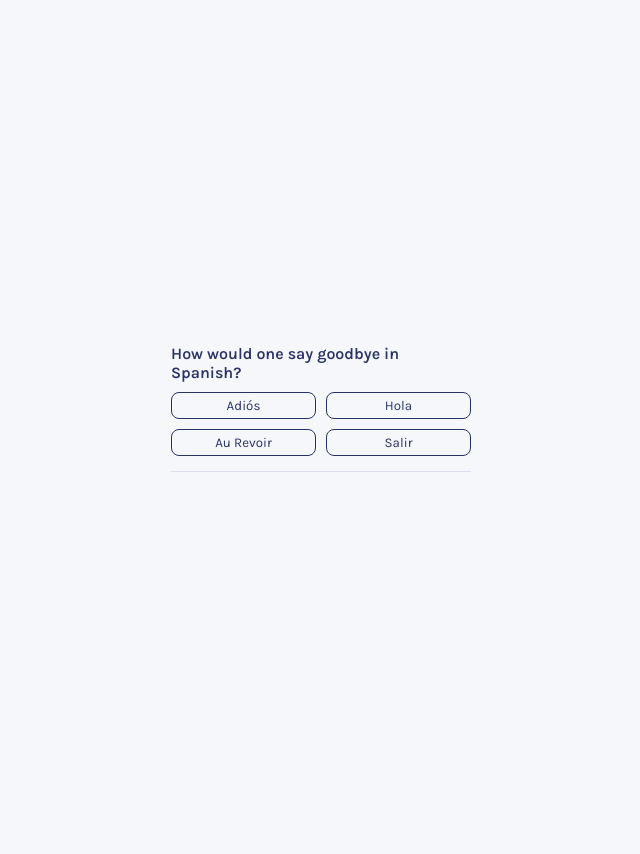
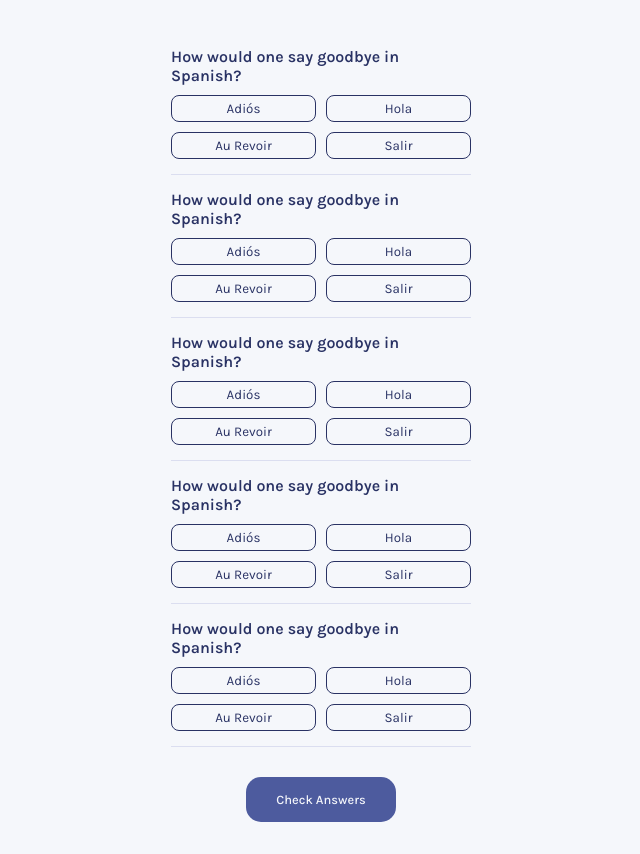
Before and after one commit to AMOB-Kahuna/quizzical, a React (Vite) app: page / in a window 1280 px wide. Both pictures are taken after a click on the button "Start Quiz". Shown: the whole page, without its empty margins (319-959 px from the left). Before the commit the page ends 800 px from the top, so only its background shows below. Built offline with nearby package versions, Linux system fonts and the light colour scheme.

Commit message:
Create the Question component which takes question and array of options props to dynamically render questions and their options

```diff
--- a/src/App.jsx
+++ b/src/App.jsx
@@ -1,6 +1,7 @@
 import { useState } from 'react'
 import './App.css'
 import Home from './Home'
+import Question from './Question'
 
 function App() {
 
@@ -15,15 +16,32 @@ function App() {
       {
         quizStarted ?
           <main>
-            <section className='question-container'>
-              <p className='question'>How would one say goodbye in Spanish?</p>
-              <div className="options-container">
-                <button className='option'>Adiós</button>
-                <button className='option'>Hola</button>
-                <button className='option'>Au Revoir</button>
-                <button className='option'>Salir</button>
-              </div>
-            </section>
+            <Question
+              question="How would one say goodbye in Spanish?"
+              options={['Adiós', 'Hola', 'Au Revoir', 'Salir']}
+            />
+
+            <Question
+              question="How would one say goodbye in Spanish?"
+              options={['Adiós', 'Hola', 'Au Revoir', 'Salir']}
+            />
+
+            <Question
+              question="How would one say goodbye in Spanish?"
+              options={['Adiós', 'Hola', 'Au Revoir', 'Salir']}
+            />
+
+            <Question
+              question="How would one say goodbye in Spanish?"
+              options={['Adiós', 'Hola', 'Au Revoir', 'Salir']}
+            />
+
+            <Question
+              question="How would one say goodbye in Spanish?"
+              options={['Adiós', 'Hola', 'Au Revoir', 'Salir']}
+            />
+
+            <button className="btn check-btn">Check Answers</button>
           </main> :
             <Home onClick={startQuiz} />
         }
--- a/src/Home.jsx
+++ b/src/Home.jsx
@@ -2,7 +2,7 @@ export default function Home(props) {
     return (
         <div className='landing'>
             <h1>Quizzical</h1>
-            <button onClick={props.onClick}>Start Quiz</button>
+            <button className="btn start-btn" onClick={props.onClick}>Start Quiz</button>
       </div>
     )
 }
--- /dev/null
+++ b/src/Question.jsx
@@ -0,0 +1,12 @@
+export default function Question(props) {
+    return (
+        <section className='question-container'>
+            <p className='question'>{props.question}</p>
+            <div className="options-container">
+                {props.options.map(option => (
+                    <button className='option' key={option}>{option}</button>
+                ))}
+            </div>
+        </section>
+    )
+}
--- a/src/index.css
+++ b/src/index.css
@@ -13,6 +13,15 @@ body {
   justify-content: center;
 }
 
+.btn {
+  background-color: #4D5B9E;
+  color: #F5F7FB;
+  padding: 15px 30px;
+  border: none;
+  border-radius: 15px;
+  cursor: pointer;
+}
+
 /* LANDING */
 
 .landing {
@@ -25,16 +34,12 @@ body {
 
 .landing h1 {
   font-size: 2.5rem;
+  font-weight: 700;
 }
 
-.landing button {
-  background-color: #4D5B9E;
-  color: #F5F7FB;
-  padding: 15px 30px;
-  border: none;
-  border-radius: 15px;
-  cursor: pointer;
+.start-btn {
   font-size: 1rem;
+  font-weight: 600;
 }
 
 /* QUIZ */
@@ -68,3 +73,9 @@ body {
   border: 1px solid #293264;
   background-color: #F5F7FB;
 }
+
+.check-btn {
+  margin-top: 30px;
+  font-size: .8rem;
+  font-weight: 500;
+}
```
